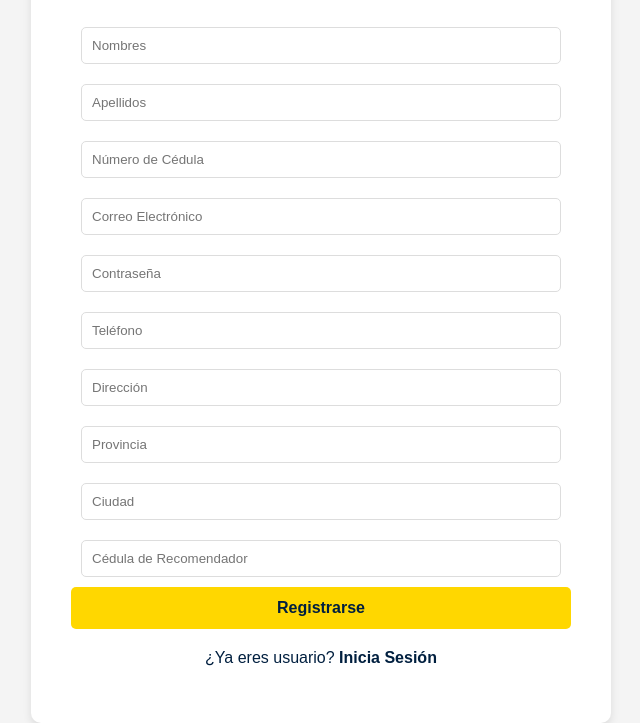
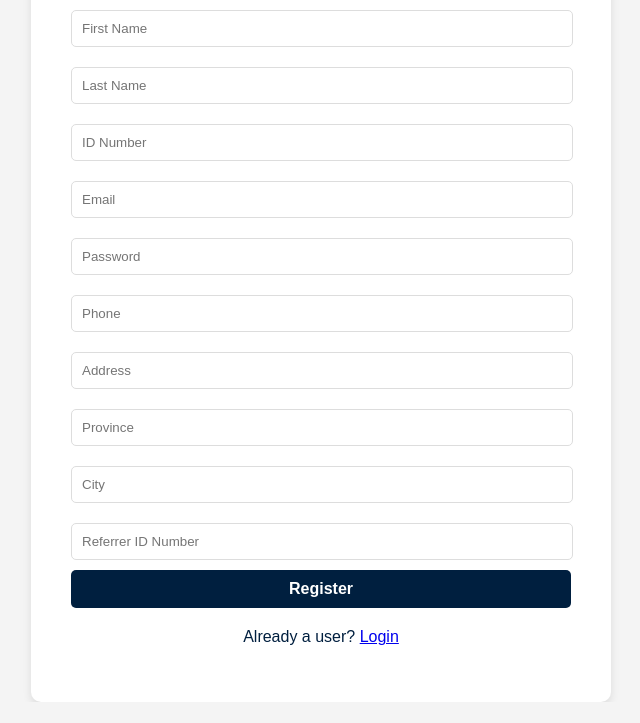
Before and after one commit to tomasjeff18-ux/DannaBank, a website: page public/registro.html in a window 1280 px wide. Shown: the part 161-884 px from the top of the page, without its empty margins (319-959 px from the left). After the commit the page ends 863 px from the top, so only its background shows below. Drawn offline with Linux system fonts and the light colour scheme.

Commit message:
Update registro.html

```diff
--- a/public/registro.html
+++ b/public/registro.html
@@ -1,9 +1,9 @@
 <!DOCTYPE html>
-<html lang="es">
+<html lang="en">
 <head>
     <meta charset="UTF-8">
     <meta name="viewport" content="width=device-width, initial-scale=1.0">
-    <title>Registro - Danna Bank</title>
+    <title>Register - Danna Bank</title>
     <style>
         body {
             font-family: Arial, sans-serif;
@@ -43,30 +43,21 @@
             margin: 10px 0;
             border: 1px solid #ddd;
             border-radius: 5px;
-            box-sizing: border-box;
         }
         button {
-            background-color: #FFD700;
-            color: #001f3f;
-            padding: 12px 20px;
+            background-color: #001f3f;
+            color: #fff;
+            padding: 10px 20px;
             border: none;
             border-radius: 5px;
             cursor: pointer;
             width: 100%;
-            font-size: 16px;
+            font-size: 1em;
             font-weight: bold;
             transition: background-color 0.3s ease;
         }
         button:hover {
-            background-color: #e6c200;
-        }
-        a {
-            color: #001f3f;
-            text-decoration: none;
-            font-weight: bold;
-        }
-        a:hover {
-            text-decoration: underline;
+            background-color: #003366;
         }
     </style>
 </head>
@@ -74,23 +65,23 @@
 
     <div class="container">
         <div class="logo">
-            <img src="Logo/Gemini_Generated_Image_xpx9nxxpx9nxxpx9.png" alt="Danna Bank Logo">
+            <img src="https://i.ibb.co/6P06Fj1/icono.png" alt="Danna Bank Logo">
         </div>
-        <h2>Registro de Cliente</h2>
+        <h2>Register</h2>
         <form id="registroForm">
-            <input type="text" id="nombres" name="nombres" placeholder="Nombres" required>
-            <input type="text" id="apellidos" name="apellidos" placeholder="Apellidos" required>
-            <input type="text" id="cedula" name="cedula" placeholder="Número de Cédula" required>
-            <input type="email" id="correo" name="correo" placeholder="Correo Electrónico" required>
-            <input type="password" id="contrasena" name="contrasena" placeholder="Contraseña" required>
-            <input type="tel" id="telefono" name="telefono" placeholder="Teléfono">
-            <input type="text" id="direccion" name="direccion" placeholder="Dirección">
-            <input type="text" id="provincia" name="provincia" placeholder="Provincia">
-            <input type="text" id="ciudad" name="ciudad" placeholder="Ciudad">
-            <input type="text" id="cedula_recomendador" name="cedula_recomendador" placeholder="Cédula de Recomendador">
-            <button type="submit">Registrarse</button>
+            <input type="text" id="nombres" name="nombres" placeholder="First Name" required>
+            <input type="text" id="apellidos" name="apellidos" placeholder="Last Name" required>
+            <input type="text" id="cedula" name="cedula" placeholder="ID Number" required>
+            <input type="email" id="correo" name="correo" placeholder="Email" required>
+            <input type="password" id="contrasena" name="contrasena" placeholder="Password" required>
+            <input type="tel" id="telefono" name="telefono" placeholder="Phone">
+            <input type="text" id="direccion" name="direccion" placeholder="Address">
+            <input type="text" id="provincia" name="provincia" placeholder="Province">
+            <input type="text" id="ciudad" name="ciudad" placeholder="City">
+            <input type="text" id="cedula_recomendador" name="cedula_recomendador" placeholder="Referrer ID Number">
+            <button type="submit">Register</button>
         </form>
-        <p style="margin-top: 20px;">¿Ya eres usuario? <a href="index.html">Inicia Sesión</a></p>
+        <p style="margin-top: 20px;">Already a user? <a href="index.html">Login</a></p>
     </div>
 
     <script>
@@ -106,7 +97,7 @@
                 });
                 const result = await response.json();
                 if (response.status === 409) {
-                    alert('El correo o la cédula ya están registrados. Serás redirigido para iniciar sesión.');
+                    alert('The email or ID number is already registered. You will be redirected to log in.');
                     window.location.href = 'index.html';
                 } else if (response.status === 201) {
                     alert(result.message);
@@ -115,8 +106,8 @@
                     alert(result.message);
                 }
             } catch (err) {
-                console.error('Error al enviar el formulario:', err);
-                alert('Hubo un error al procesar tu solicitud.');
+                console.error('Error submitting form:', err);
+                alert('There was an error processing your request.');
             }
         });
     </script>
```
